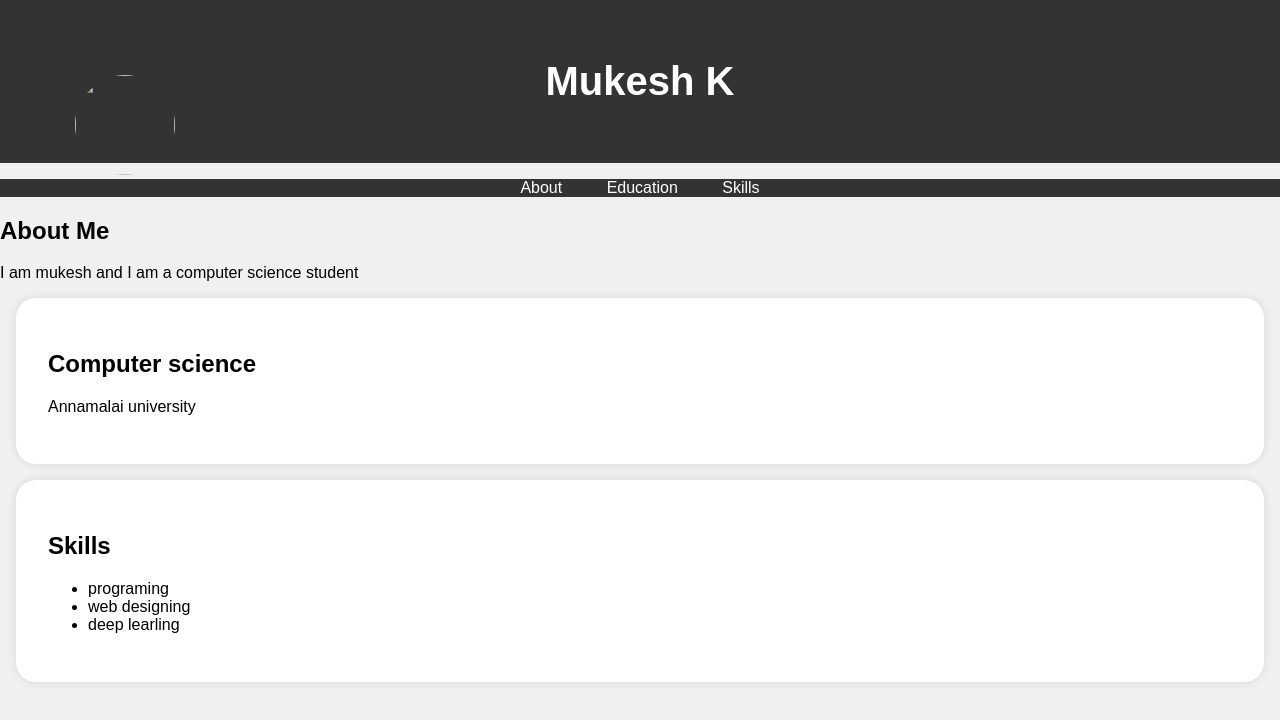
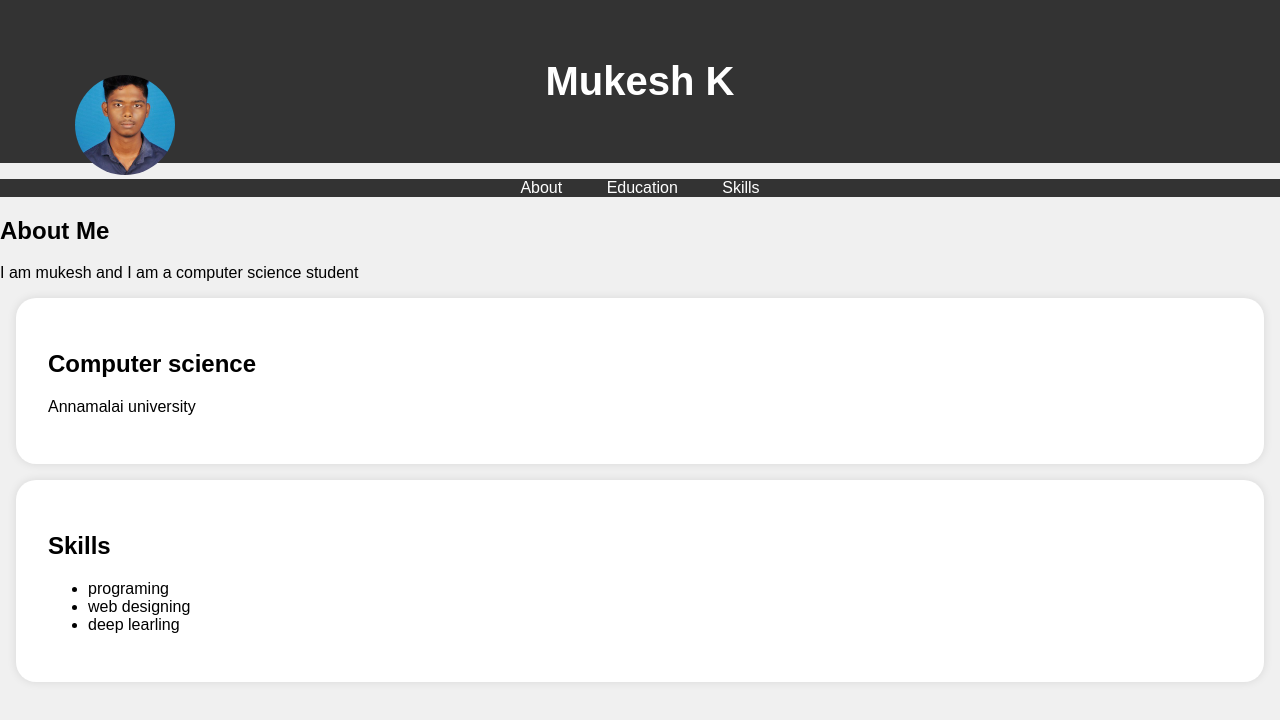
Before and after one commit to mukeshmukeah-2004/digital-portfolio, a plain HTML site: page digital-portfolio2/index.html in a window 1280 px wide. Drawn offline with Linux system fonts and the light colour scheme.

Commit message:
Update index.html

```diff
--- a/digital-portfolio2/index.html
+++ b/digital-portfolio2/index.html
@@ -72,8 +72,7 @@
     <body>
         <header>
             <div class="header-content">
-            <img src="digital-portfolio/digital-portfolio2
-/mukesh.jpg" class="profile-picture">
+            <img src="/digital-portfolio/digital-portfolio2/mukesh.jpg" class="profile-picture">
             <h1>Mukesh K</h1>
             </div>
         </header>
```
